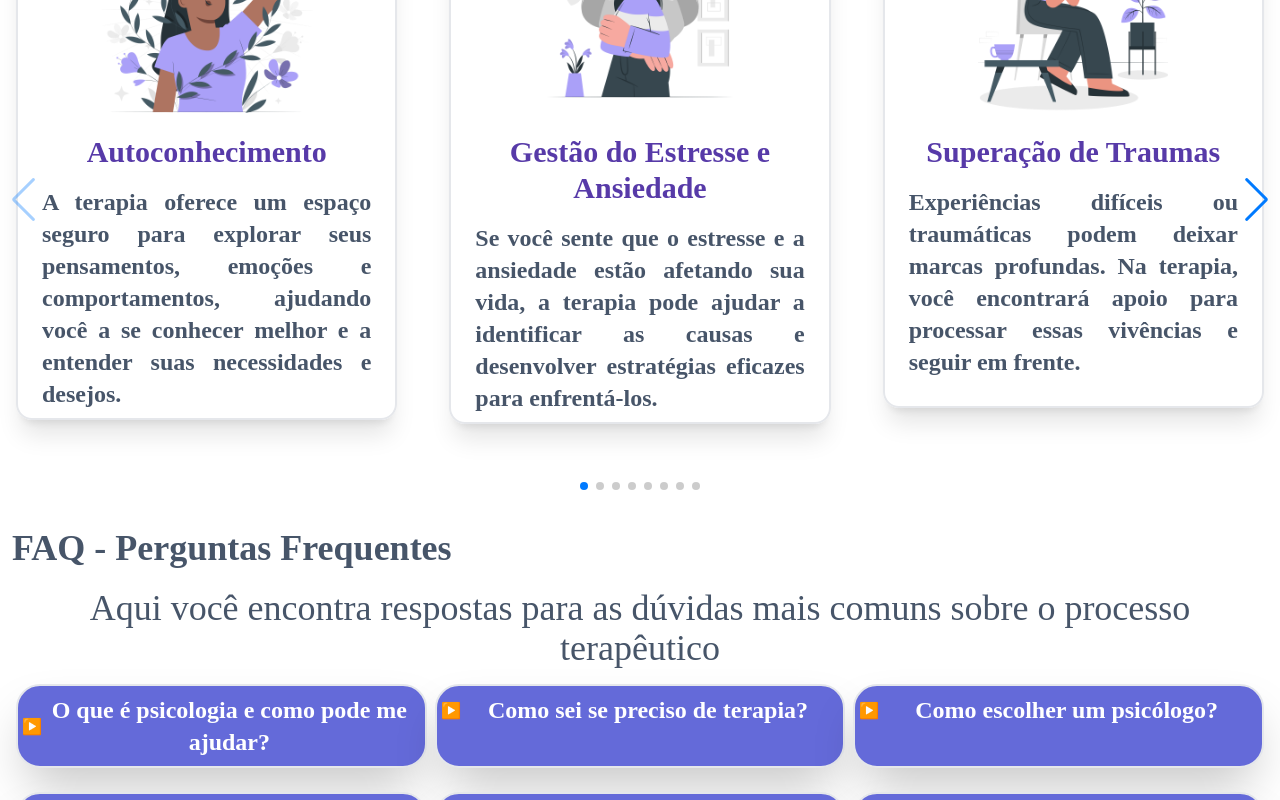
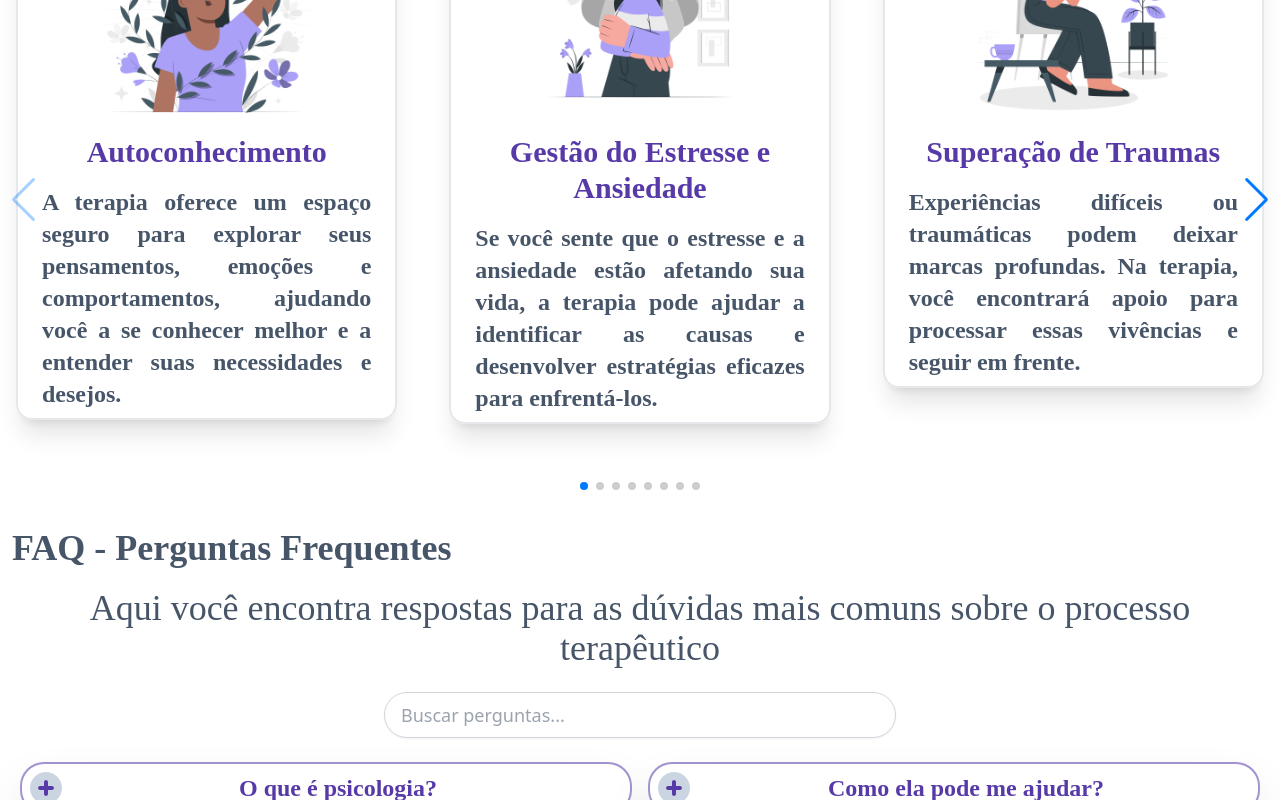
Before and after one commit to RebecaOuriques/Rebeca-psi, a React (Vite) app: page / in a window 1280 px wide. Shown: the part 3411-4211 px from the top of the page. Built offline with nearby package versions, Linux system fonts and the light colour scheme; a web font is replaced by a local one.

Commit message:
Inclusão de barra de pesquisa e ajuste tamanho dos cards

```diff
--- a/src/paginas/perguntas/Perguntas.tsx
+++ b/src/paginas/perguntas/Perguntas.tsx
@@ -2,6 +2,7 @@ import { useState } from 'react';
 
 function Perguntas() {
     const [activeIndex, setActiveIndex] = useState<number | null>(null);
+    const [searchTerm, setSearchTerm] = useState<string>("");
 
     const handleToggle = (index: number): void => {
         setActiveIndex(activeIndex === index ? null : index);
@@ -9,8 +10,13 @@ function Perguntas() {
 
     const faqs = [
         {
-            pergunta: "O que é psicologia e como pode me ajudar?",
-            resposta: "A psicologia é a ciência que estuda o comportamento humano e os processos mentais. Através da terapia, é possível entender melhor suas emoções, comportamentos e relações, promovendo o bem-estar e o desenvolvimento pessoal."
+            pergunta: "O que é psicologia?",
+            resposta: "A psicologia é a ciência que estuda o comportamento humano e os processos mentais."
+        },
+
+        {
+            pergunta: "Como ela pode me ajudar?",
+            resposta: "Através da terapia, é possível entender melhor suas emoções, comportamentos e relações, promovendo o bem-estar e o desenvolvimento pessoal."
         },
         {
             pergunta: "Como sei se preciso de terapia?",
@@ -25,12 +31,20 @@ function Perguntas() {
             resposta: "Cada pessoa é única. Meu trabalho é personalizado para atender às suas necessidades específicas, proporcionando um espaço de escuta ativa e empatia. Vamos juntos construir caminhos para o autodescobrimento e a melhoria da qualidade de vida."
         },
         {
-            pergunta: "Qual a duração do processo terapêutico?",
+            pergunta: "Qual a duração do tratamento?",
             resposta: "A duração do processo terapêutico varia conforme as necessidades de cada pessoa. Pode ser um trabalho de curto, médio ou longo prazo, dependendo das questões que estão sendo trabalhadas e das metas terapêuticas estabelecidas. O psicólogo e o paciente irão discutir o tempo e a frequência ideal durante o processo."
         },
         {
             pergunta: "Quanto tempo dura uma sessão?",
             resposta: "Uma sessão geralmente dura entre 40 a 50 minutos, mas isso pode variar conforme a necessidade do paciente."
+        },
+        {
+            pergunta: "Qual o valor da consulta?",
+            resposta: "O conselho federal de psicologia, em seu Código de Ética profissional Art. 20, não permite a divulgação de valores. Entre em contato pelo WhatApp para saber mais."
+        },
+        {
+            pergunta: "Aceita plano de saúde?",
+            resposta: "Não aceito planos de saúde. Pedidos de reembolso podem ser efetuados para seu plano de saúde com o recibo fornecido após o pagamento (verifique esta possibilidade junto a sua operadora)."
         },
         {
             pergunta: "A terapia é confidencial?",
@@ -46,23 +60,50 @@ function Perguntas() {
         },
     ];
 
+    const filteredFaqs = faqs.filter(
+        (faq) =>
+            faq.pergunta.toLowerCase().includes(searchTerm.toLowerCase()) ||
+            faq.resposta.toLowerCase().includes(searchTerm.toLowerCase())
+    )
 
     return (
         <>
 
             <div className="text-4xl font-corpo font-bold text-white md:text-slate-600 p-3 text-center bg-cor1 md:bg-white xl:text-left">FAQ - Perguntas Frequentes</div>
             <div className='bg-white font-corpo text-center text-4xl px-2 py-2 text-slate-600 md:pb-2'>Aqui você encontra respostas para as dúvidas mais comuns sobre o processo terapêutico</div>
-            <div className="md:grid md:grid-cols-3 w-full px-1 md:px-4 gap-2 mb-2">
-                {faqs.map((faq, index) => (
-                    <div className="bg-cor2 border-2 rounded-3xl text-center shadow-2xl p-1 my-2" key={index}>
+
+            <div className='flex justify-center my-4'>
+                <input
+                    type='text'
+                    placeholder='Buscar perguntas...'
+                    value={searchTerm}
+                    onChange={(e) => setSearchTerm(e.target.value)}
+                    className="border border-gray-300 rounded-full px-4 py-2 w-[90%] md:w-[60%] lg:w-[40%] text-lg shadow-sm focus:outline-none focus:ring-2 focus:ring-cor3"
+                >
+                </input>
+
+            </div>
+
+            <div className="md:grid md:grid-cols-2 w-full px-1 md:px-4 gap-2 mb-2">
+                {filteredFaqs.map((faq, index) => (
+                    <div className="bg-white border-2 my-2 mx-1 border-opacity-55 border-cor3 rounded-3xl text-center shadow-2xl p-1" key={index}>
                         <div className="flex items-center justify-between" onClick={() => handleToggle(index)}>
-                            <span className={`max-w-1 pr-2 cursor-pointer  ${activeIndex === index ? 'rotate-90' : ''}`}>&#9654;</span>
-                            <p className="w-full ml-2 text-white font-corpo font-semibold text-center text-2xl md:text-xl lg:text-2xl py-1">{faq.pergunta}</p>
+                            <span className='max-w-1 pr-2 '>
+                                {activeIndex === index ? (
+                                    <MinusIcon className='bg-slate-300 rounded-full lg:m-1 text-cor3 p-2 my-1 w-8 h-8'></MinusIcon>
+                                ) : (
+                                    <PlusIcon className='bg-slate-300 rounded-full lg:m-1 text-cor3 p-2 w-8 h-8'></PlusIcon>
+                                )}
+                            </span>
+                            <p className="w-full ml-3 text-cor3 font-corpo font-semibold text-center text-2xl md:text-xl lg:text-2xl py-1 pl-1">{faq.pergunta}</p>
+                        </div>
 
-                        </div>
                         {activeIndex === index && (
-                            <p className="text-justify py-3 px-1 text-white font-corpo text-2xl font-semibold">{faq.resposta}</p>
+                            <p className="text-justify py-3 border-t-2 px-1 text-slate-600 font-corpo text-2xl font-semibold">
+                                {faq.resposta}
+                            </p>
                         )}
+
                     </div>
                 ))}
             </div>
@@ -71,4 +112,32 @@ function Perguntas() {
     );
 }
 
+function PlusIcon(props: React.SVGProps<SVGSVGElement>) {
+    return (
+        <svg
+            {...props}
+            viewBox="0 0 32 32"
+            fill="currentColor"
+            xmlns="http://www.w3.org/2000/svg"
+        >
+            <path d="M390,1049 L382,1049 L382,1041 C382,1038.79 380.209,1037 378,1037 C375.791,1037 374,1038.79 374,1041 L374,1049 L366,1049 C363.791,1049 362,1050.79 362,1053 C362,1055.21 363.791,1057 366,1057 L374,1057 L374,1065 C374,1067.21 375.791,1069 378,1069 C380.209,1069 382,1067.21 382,1065 L382,1057 L390,1057 C392.209,1057 394,1055.21 394,1053 C394,1050.79 392.209,1049 390,1049 Z" transform="translate(-362 -1037)" />
+        </svg>
+    );
+}
+
+function MinusIcon(props: React.SVGProps<SVGSVGElement>) {
+    return (
+        <svg
+            {...props}
+            viewBox="0 0 32 32"
+            fill="currentColor"
+            xmlns="http://www.w3.org/2000/svg"
+            className={`w-8 h-8 ${props.className ?? ''}`}
+        >
+            <path d="M390,1053 L366,1053 C363.791,1053 362,1054.79 362,1057 C362,1059.21 363.791,1061 366,1061 L390,1061 C392.209,1061 394,1059.21 394,1057 C394,1054.79 392.209,1053 390,1053 Z" transform="translate(-362 -1037)" />
+        </svg>
+    );
+}
+
+
 export default Perguntas;
--- a/src/paginas/razoes/Razoes.tsx
+++ b/src/paginas/razoes/Razoes.tsx
@@ -111,7 +111,7 @@ function Razoes(): JSX.Element {
         >
           {razoes.map((slide, index) => (
             <SwiperSlide key={index}>
-              <div className="flex flex-col items-center justify-start border-2 shadow-xl mb-12 rounded-2xl mx-4 h-full min-h-[32rem]">
+              <div className="flex flex-col items-center justify-start border-2 shadow-xl mb-12 rounded-2xl mx-4 h-full min-h-[32rem] lg:min-h-[29rem]">
                 <img
                   src={slide.imagem}
                   alt={`Slide ${index + 1}`}
--- a/src/paginas/servico/Servicos.tsx
+++ b/src/paginas/servico/Servicos.tsx
@@ -81,7 +81,7 @@ function Servicos() {
       >
         {slidesData.map((slide, index) => (
           <SwiperSlide key={index}>
-            <div className="flex flex-col items-center justify-start shadow-xl rounded-2xl mb-12 mx-5 h-full min-h-[34rem]">
+            <div className="flex flex-col items-center justify-start shadow-xl rounded-2xl mb-12 mx-5 h-full min-h-[33rem]">
               <img src={slide.imagem} alt={`Slide ${index + 1}`} className=" flex justify-center items-center object-contain h-44" />
               <div className="flex flex-col justify-between w-full h-full px-4 py-2 text-cor3 pt-2 ">
                 <p className="text-center font-bold font-corpo text-3xl ">
```
